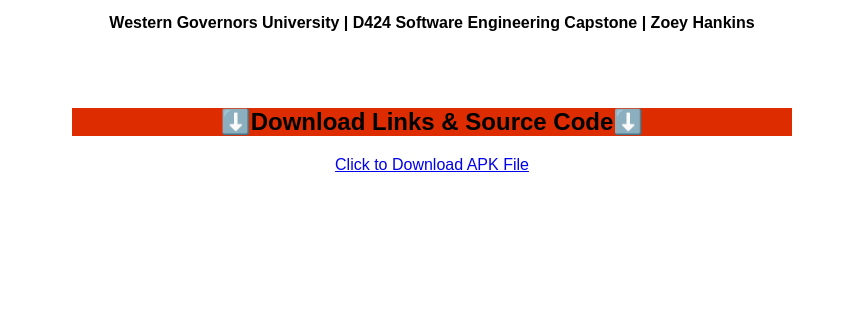
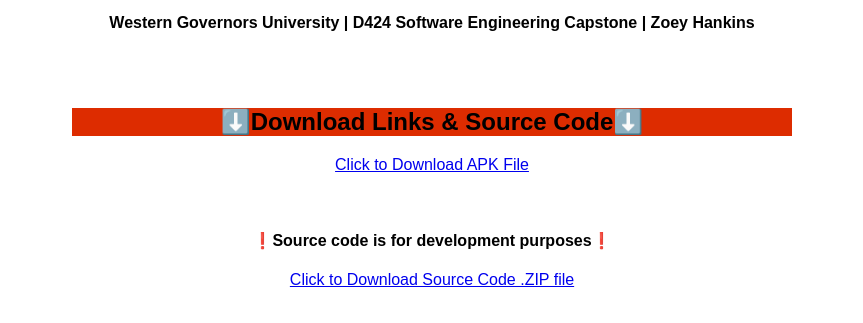
Before and after one commit to zoeyhankins/Trip_Itinerary_Website, a plain HTML site: page index.html in a window 1280 px wide. Shown: the part 109-432 px from the top of the page, without its empty margins (208-1071 px from the left). Drawn offline with Linux system fonts and the light colour scheme.

Commit message:
Adding .ZIP file for development purposes.

```diff
--- a/index.html
+++ b/index.html
@@ -39,6 +39,9 @@
 <div class="section">
     <h2>⬇️Download Links & Source Code⬇️</h2>
     <a href="app-release.apk">Click to Download APK File</a>
+    <br><br><br>
+    <h4>❗Source code is for development purposes❗</h4>
+    <a href="TripItinerary.zip">Click to Download Source Code .ZIP file</a>
 </div>
 </body>
 </html>
```
Also changed, not shown: 1 other file.
